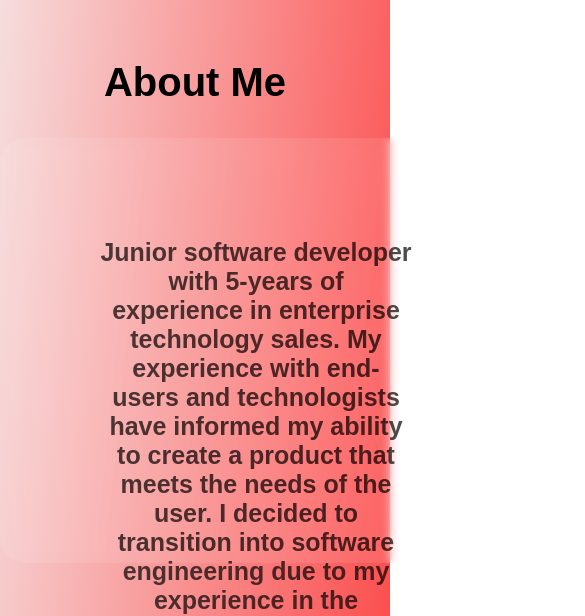
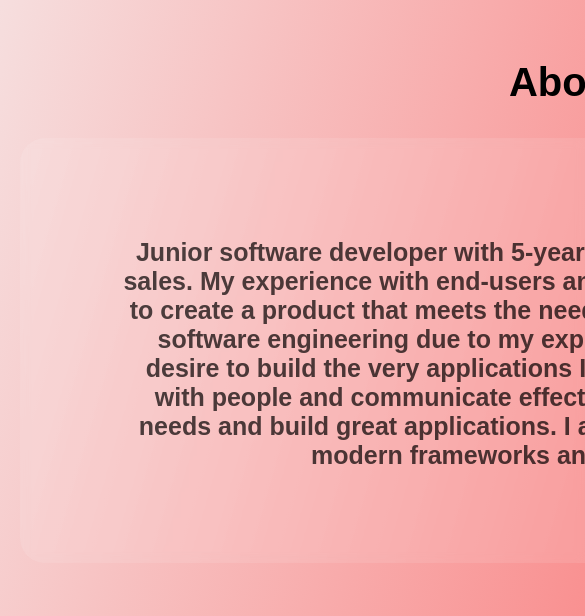
Before and after one commit to mikanur10/Mika-Nur-Portfolio, a React (Create React App) app: page / in a window 390 px wide. Shown: the part 780-1396 px from the top of the page, 585 px wide, since content can reach past the window. Built offline with nearby package versions, Linux system fonts and the light colour scheme.

Commit message:
mobile queires aded

```diff
--- a/src/App.css
+++ b/src/App.css
@@ -119,7 +119,7 @@ html{
   background-color: rgba(255, 255, 255, .15);
   backdrop-filter: blur(5px);
   border-radius: 25px;
-  width: 80%;
+  width: 100%;
   margin: auto;
   height: 225px;
   padding: 100px;
@@ -390,13 +390,38 @@ footer img:hover{
     grid-template-columns: 1fr 1fr;
   grid-template-rows: 1fr 1fr;
   }
+
+#home, #about, #contact, #skills, #projects, footer {
+  width: 1200px
+}
+
+.App {
+width: 1200px;
+}
+
+#skills {
+  /* margin-top: 900px; */
+}
+
+.container {
+  /* display: flex; */
+  justify-content: center;
+  /* flex-direction: column; */
+  /* margin-top: 25px */
+  /* margin-left: 100px; */
+}
+
+.card {
+  margin-top: 25px;
+}
+
   .container{
-    display: grid;
+    /* display: grid;
     grid-template-columns: 1fr;
     grid-template-rows: 1fr;
     width: 0;
     margin: 1em;
-    grid-gap: 2em;
+    grid-gap: 2em; */
   }
   #bg_1, #bg_2, #bg_3, #bg_4{
     cursor: pointer;
```
Also changed, not shown: 2 other files (tests, documents, lock files or other folders).
